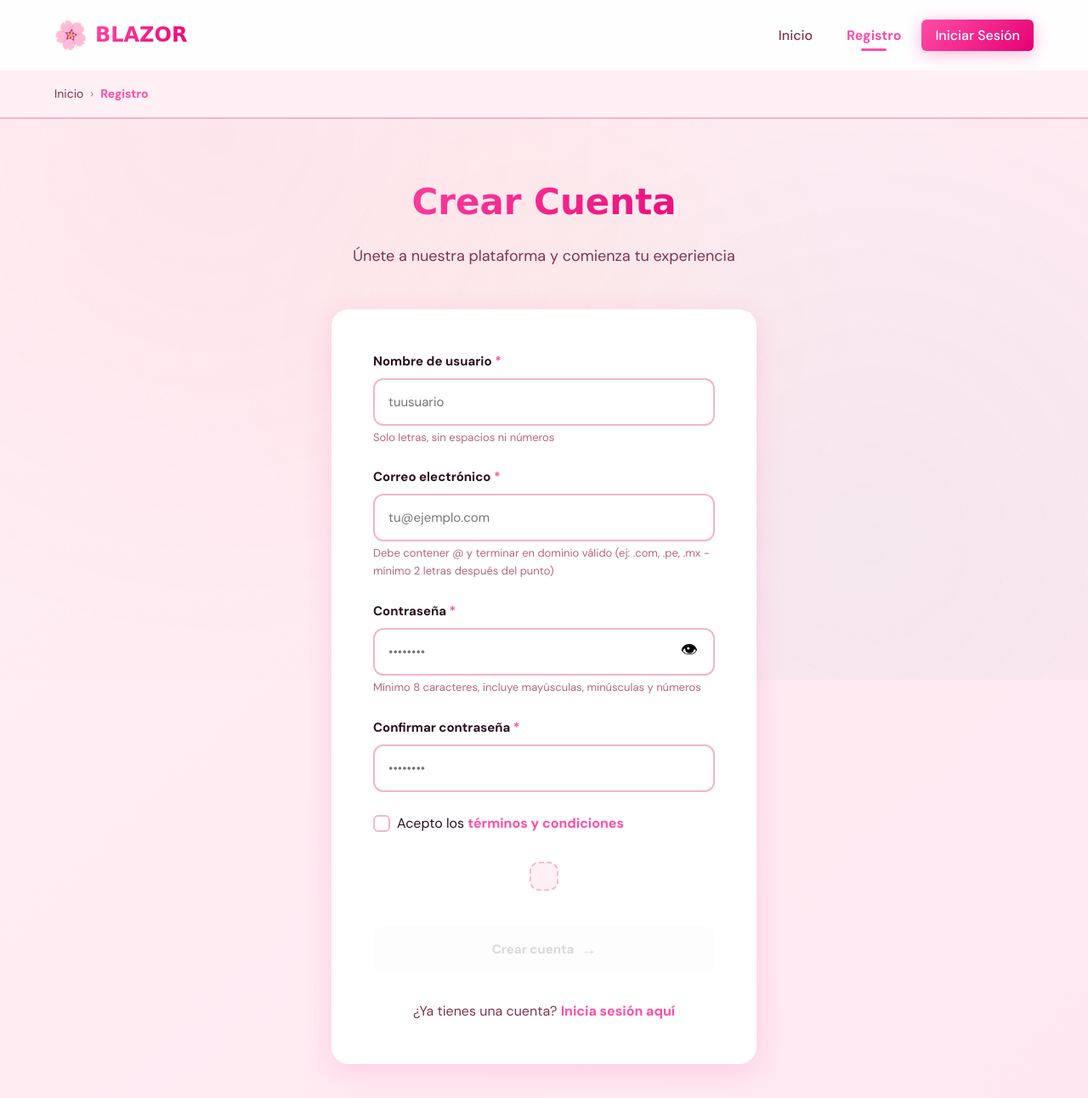
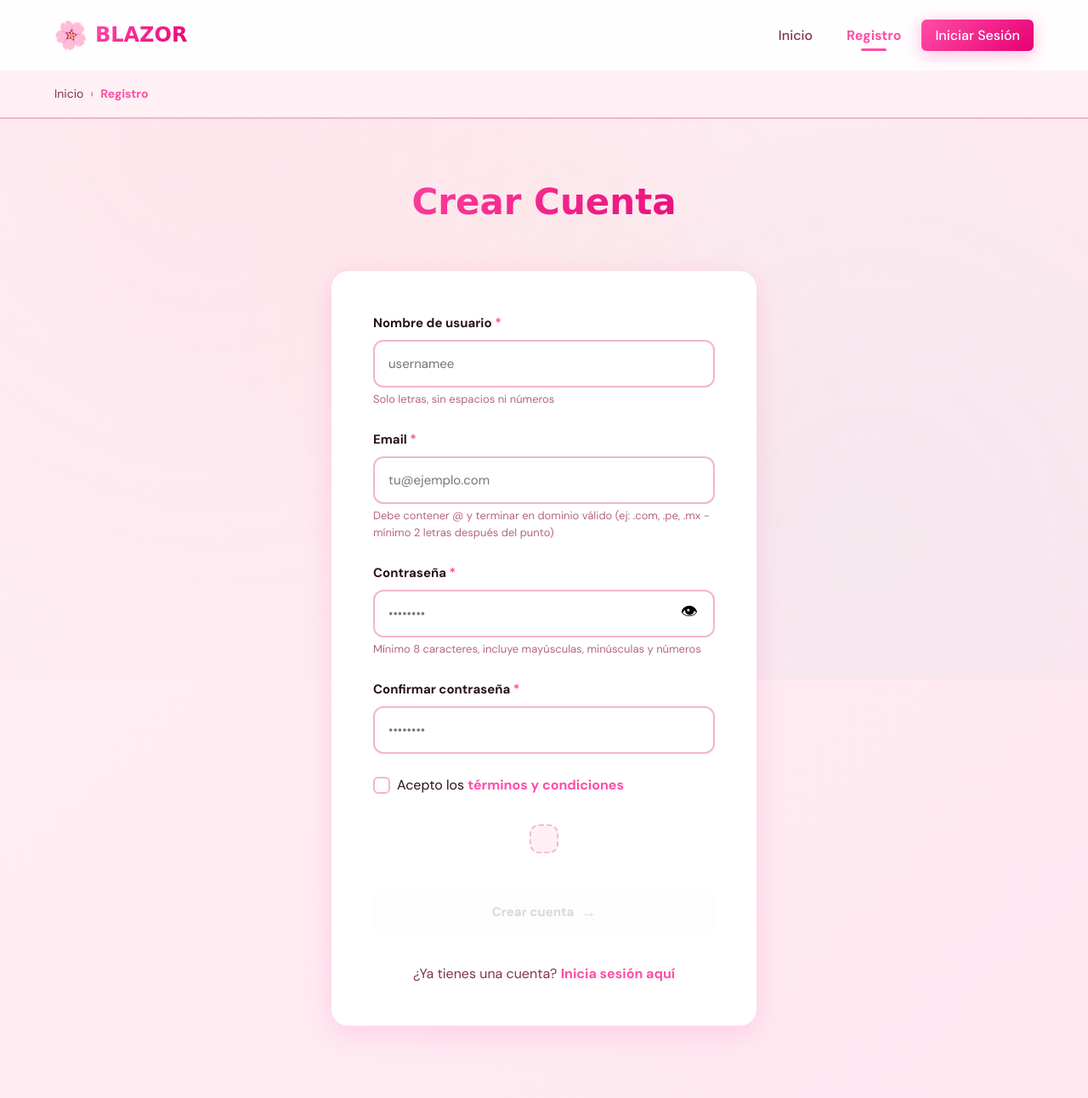
Before and after one commit to america123create/Flores, a Flask app: page /registro in a window 1280 px wide. Shown: the top 1292 px of the page at 85% size. Run offline with Flask 3, Linux system fonts and the light colour scheme; some libraries are stand-ins or nearby versions; some web fonts are replaced.

Commit message:
Update registro.html

```diff
--- a/templates/registro.html
+++ b/templates/registro.html
@@ -39,7 +39,6 @@
     <div class="form-page">
         <div class="form-header">
             <h1 class="form-title">Crear Cuenta</h1>
-            <p class="form-subtitle">Únete a nuestra plataforma y comienza tu experiencia</p>
         </div>
 
         <form method="POST" action="{{ url_for('registro') }}" class="form-card" id="registroForm" novalidate>
@@ -54,7 +53,7 @@
                     id="nombre"
                     name="nombre"
                     class="form-input"
-                    placeholder="tuusuario"
+                    placeholder="usernamee"
                     required
                     autocomplete="username">
                 <div class="validation-feedback" id="nombreFeedback"></div>
@@ -64,7 +63,7 @@
             <!-- Campo Correo -->
 <div class="form-group">
     <label for="correo" class="form-label">
-        Correo electrónico
+        Email
         <span class="required">*</span>
     </label>
     <input
```
